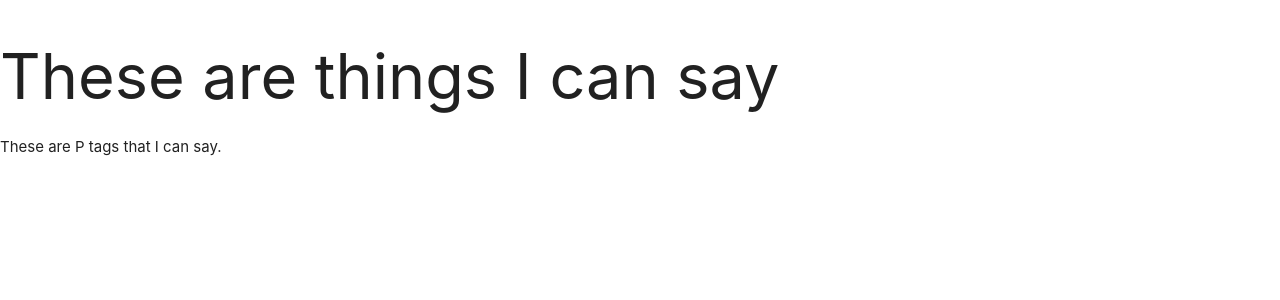
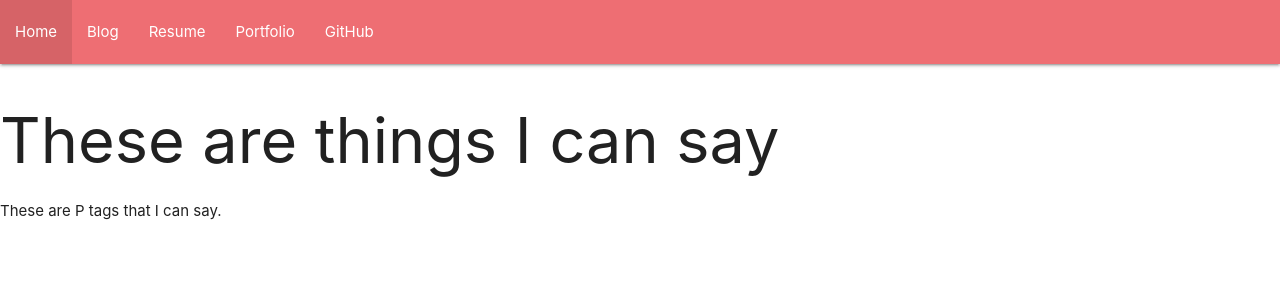
Before and after one commit to Yzof/django_tut, a Django app: page / in a window 1280 px wide. Shown: the top 300 px of the page. Run offline with Django 3.2, Linux system fonts and the light colour scheme.

Commit message:
Create Nav bar

```diff
--- a/personalblog/blog/templates/base.html
+++ b/personalblog/blog/templates/base.html
@@ -20,6 +20,25 @@ Further readings in the notes.
     <link rel="stylesheet" href="https://cdnjs.cloudflare.com/ajax/libs/materialize/1.0.0-beta/css/materialize.min.css">
   </head>
   <body>
+    <nav>
+      <ul>
+        <li>
+          <a>Home</a>
+        </li>
+        <li>
+          <a>Blog</a>
+        </li>
+        <li>
+          <a>Resume</a>
+        </li>
+        <li>
+          <a>Portfolio</a>
+        </li>
+        <li>
+          <a>GitHub</a>
+        </li>
+      </ul>
+    </nav>
     <h1>{% block title %} Welcome to my Blog{% endblock %}</h1>
     {% block content %}
 
```
